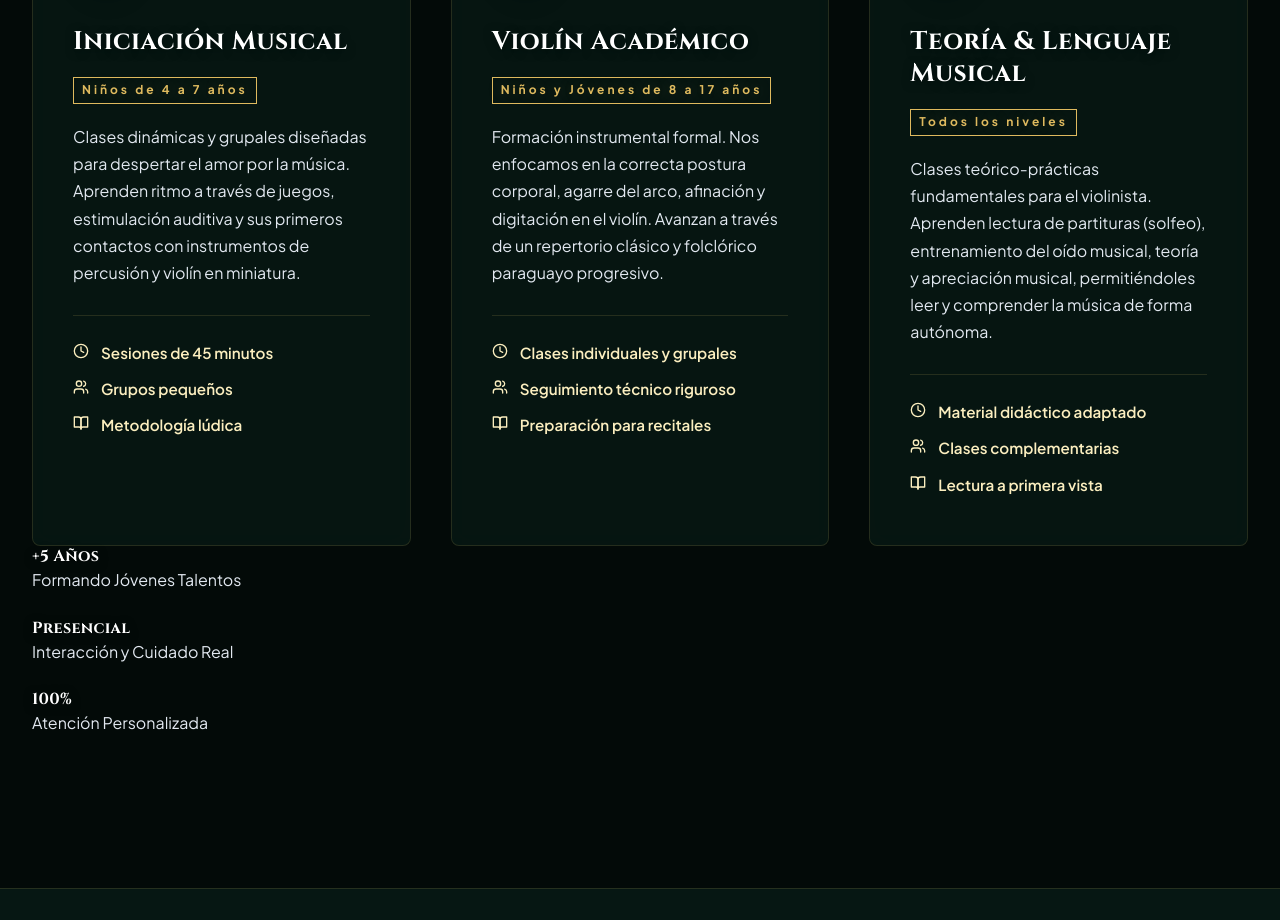
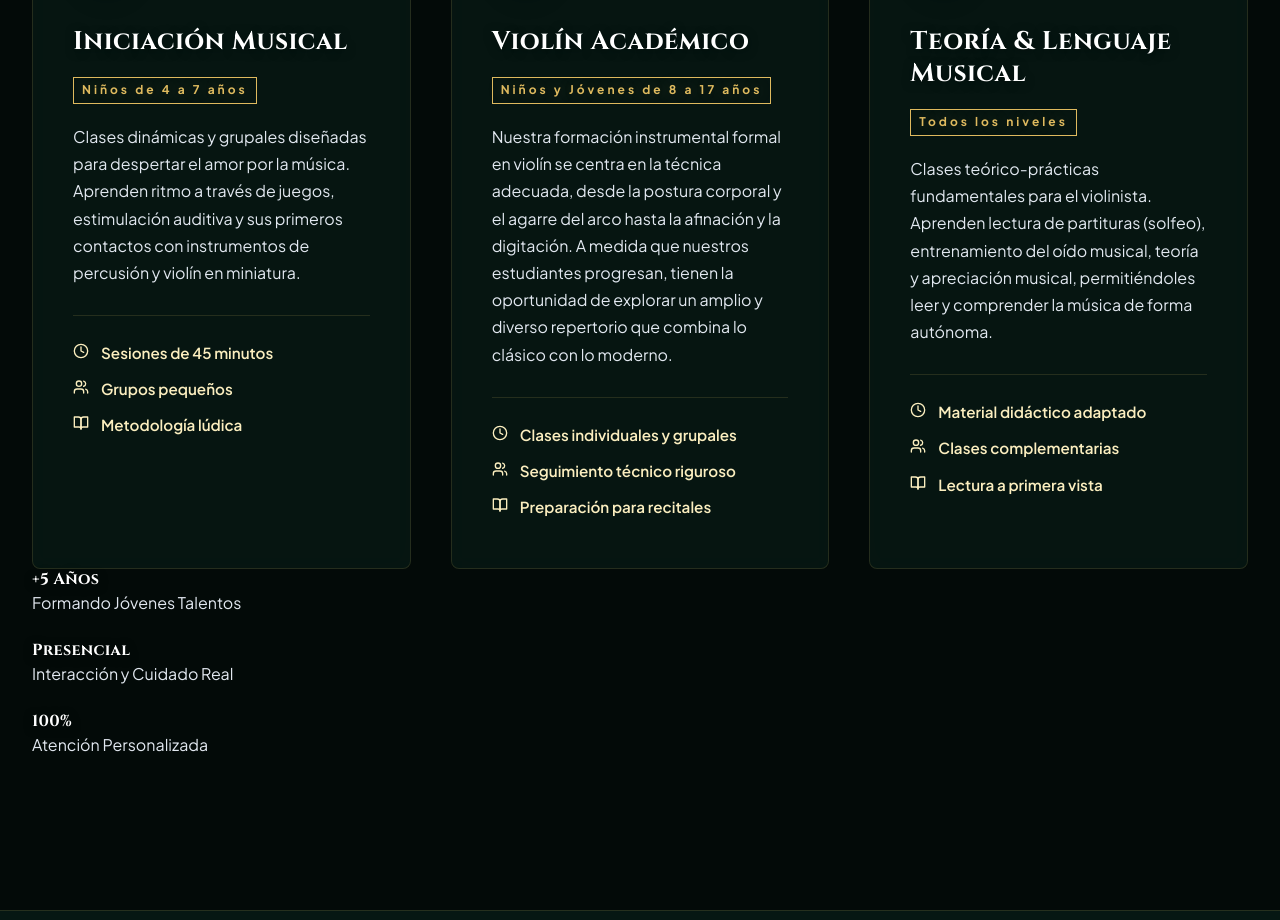
Before and after one commit to primer-violin/yuliana, a React (Vite) app: page / in a window 1280 px wide. Shown: the part 1500-2420 px from the top of the page. Built offline with nearby package versions, Linux system fonts and the light colour scheme; no server answers.

Commit message:
Update Violín Académico program description

```diff
--- a/src/components/Features.tsx
+++ b/src/components/Features.tsx
@@ -18,7 +18,7 @@ export const Features: React.FC = () => {
       icon: <Layers size={36} />,
       title: 'Violín Académico',
       age: 'Niños y Jóvenes de 8 a 17 años',
-      desc: 'Formación instrumental formal. Nos enfocamos en la correcta postura corporal, agarre del arco, afinación y digitación en el violín. Avanzan a través de un repertorio clásico y folclórico paraguayo progresivo.',
+      desc: 'Nuestra formación instrumental formal en violín se centra en la técnica adecuada, desde la postura corporal y el agarre del arco hasta la afinación y la digitación. A medida que nuestros estudiantes progresan, tienen la oportunidad de explorar un amplio y diverso repertorio que combina lo clásico con lo moderno.',
       details: [
         { icon: <Clock size={16} />, text: 'Clases individuales y grupales' },
         { icon: <Users size={16} />, text: 'Seguimiento técnico riguroso' },
```
